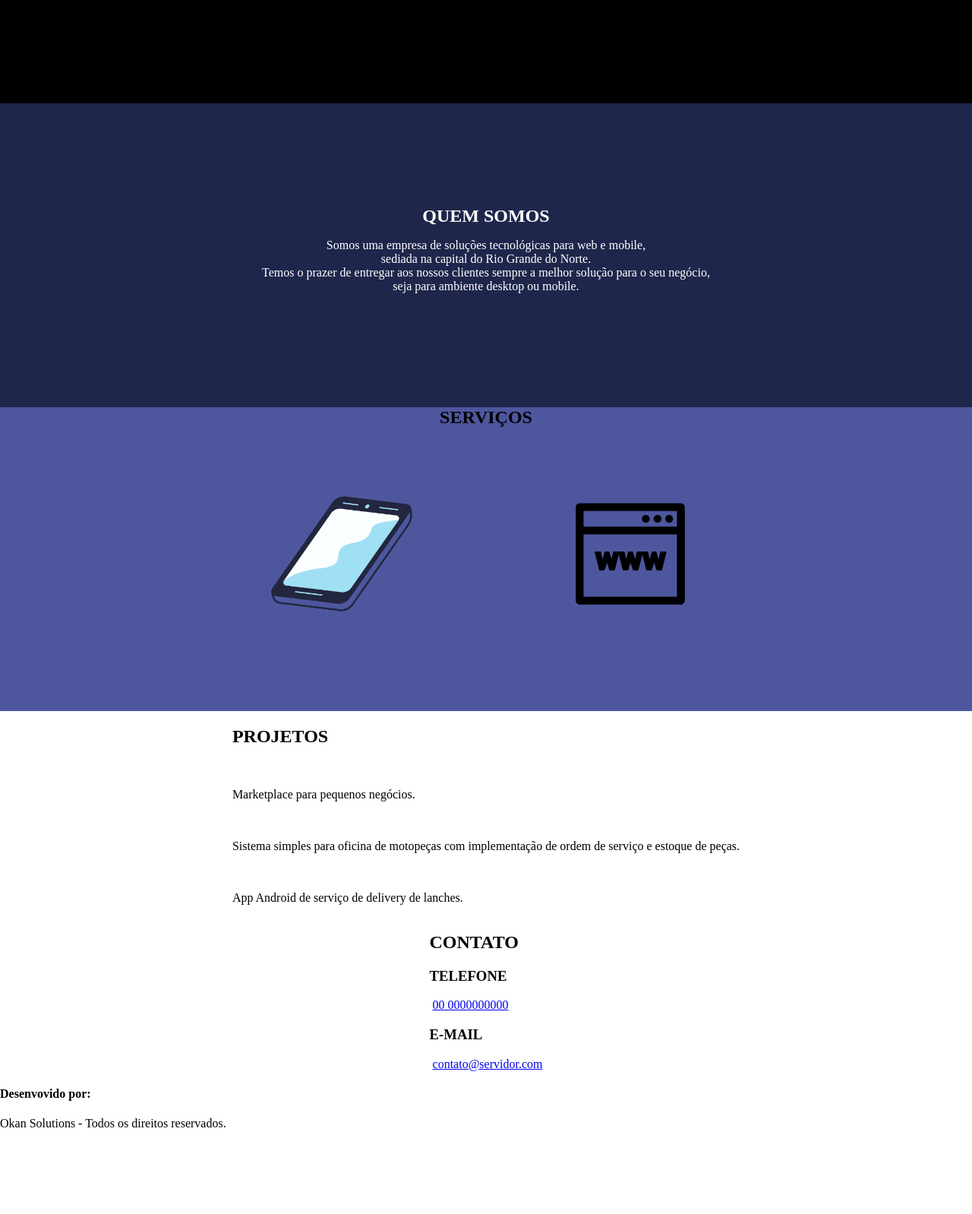
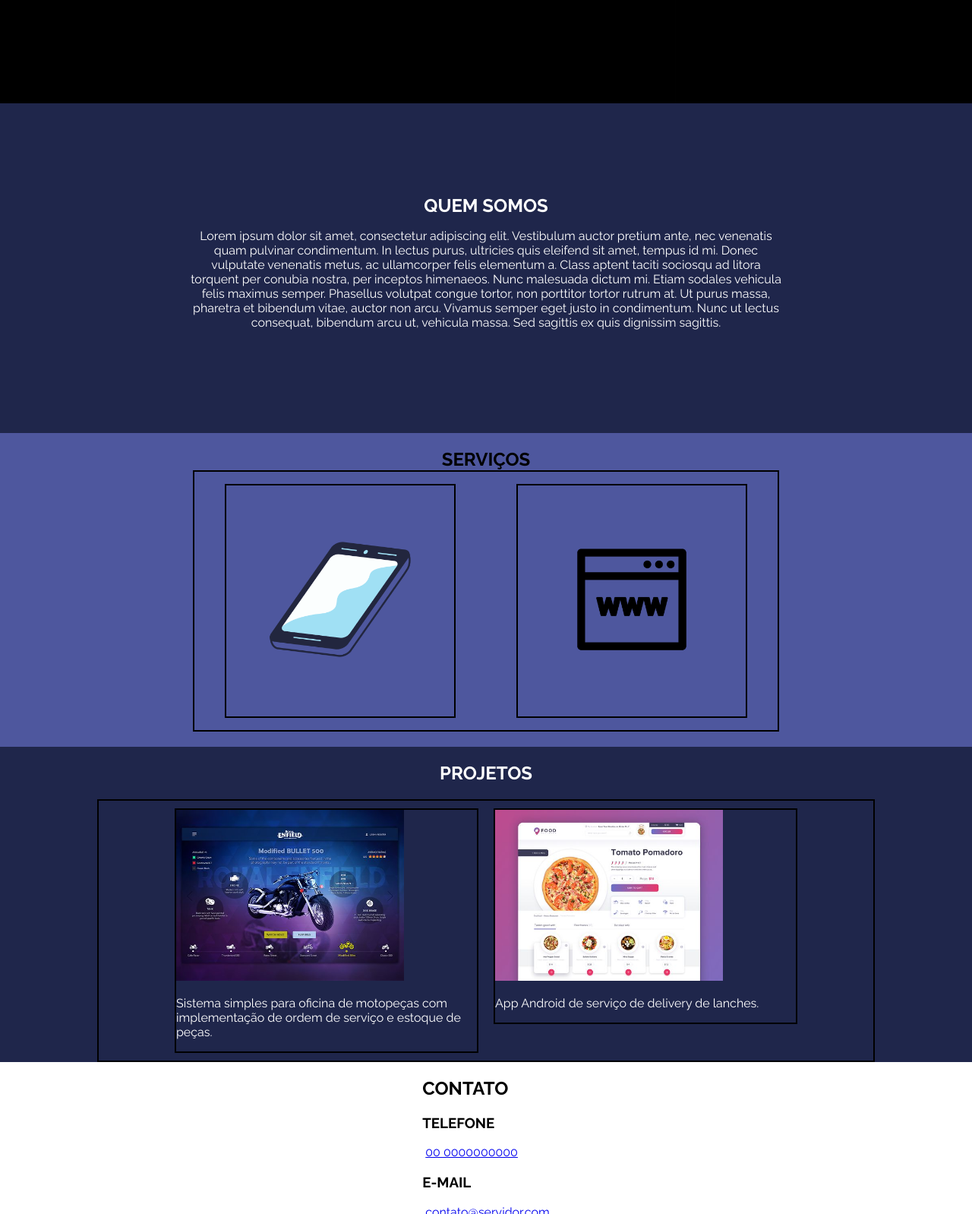
Before and after one commit to tjbass2021/site-okansolution, a plain HTML site: page index.html in a window 1280 px wide. Shown: the part 380-1978 px from the top of the page at 76% size. Before the commit the page ends 1884 px from the top, so only its background shows below. Drawn offline with Linux system fonts and the light colour scheme.

Commit message:
modificações

```diff
--- a/assets/css/estilos.css
+++ b/assets/css/estilos.css
@@ -5,6 +5,7 @@
 body{
     margin: 0;
     padding: 0;
+    font-family: 'Raleway', sans-serif;
 }
 
 header{
@@ -65,7 +66,7 @@ main .logo{
     flex-direction: column;
     align-items: center;
     margin: 0 0;
-    height: 400px;
+    height: 25%;
     width: 100%;
     background-color: #1f264b;
     color: white;
@@ -76,7 +77,10 @@ main .logo{
     flex-direction: column;
     align-items: center;
     justify-content: center;
-    height: 100%;
+    height: 50%;
+    width: 80%;
+    padding: 20px;
+    margin: 100px;
 }
 
 #sobre  .texto h1, #sobre .texto p{
@@ -86,14 +90,19 @@ main .logo{
 #sobre .texto h1{
     margin: 0 auto;
 }
+#sobre .texto p{
+    width: 80%;
+    height: 60%;
+}
 
 #servicos{
     display: flex;
     flex-flow: column;
     align-items: center;
     background-color: #4e579e;
-    height: 400px;
+    height: 25%;
     width: 100%;
+    padding: 20px;
 }
 
 #servicos h1{
@@ -103,6 +112,8 @@ main .logo{
 #servicos .figuras{
     display: flex;
     flex-flow: row wrap;
+    justify-content: center;
+    border: 2px solid black;
 }
 
 #servicos .figuras figure img:hover{
@@ -113,3 +124,36 @@ main .logo{
 #servicos .figuras figure img{
     width: 300px;
 }
+#servicos .figuras figure{
+    border: 2px solid black;
+}
+
+#projetos{
+    display: flex;
+    flex-flow: column wrap;
+    align-items: center;
+    height: 25%;
+    width: 100%;
+    background-color: #1f264b;
+    color: white;
+}
+
+.projetos{
+    display: flex;
+    flex-flow: row wrap;
+    justify-content: center;
+    width: 80%;
+    height: 80%;
+    border: 2px solid black;
+}
+
+.marketplace, .delivery, .oficina{
+    height: 80%;
+    width: 400px;
+    border: 2px solid black;
+    margin: 10px;
+}
+
+.marketplace img, .oficina img, .delivery img{
+    width: 300px;
+}
--- a/index.html
+++ b/index.html
@@ -6,6 +6,9 @@
     <meta name="viewport" content="width=device-width, initial-scale=1.0">
     <title>Home - Okan Solutions</title>
     <link rel="stylesheet" href="assets/css/estilos.css">
+    <link rel="preconnect" href="https://fonts.googleapis.com">
+    <link rel="preconnect" href="https://fonts.gstatic.com" crossorigin>
+    <link href="https://fonts.googleapis.com/css2?family=Raleway:ital,wght@0,100;0,200;0,300;0,400;0,500;0,600;0,700;0,800;0,900;1,100;1,200;1,300;1,400;1,500;1,600;1,700;1,800;1,900&display=swap" rel="stylesheet">
 </head>
 <body>
     <div class="container">
@@ -33,10 +36,16 @@
                 <div class="texto">
                     <h1>QUEM SOMOS</h1>
 
-                    <p>Somos uma empresa de soluções tecnológicas para web e mobile, <br> sediada
-                        na capital do Rio Grande do Norte. <br> Temos o prazer de entregar aos nossos
-                        clientes sempre a melhor solução para o seu negócio, <br> seja para ambiente
-                        desktop ou mobile.
+                    <p>Lorem ipsum dolor sit amet, consectetur adipiscing elit.
+                        Vestibulum auctor pretium ante, nec venenatis quam pulvinar condimentum.
+                        In lectus purus, ultricies quis eleifend sit amet, tempus id mi.
+                        Donec vulputate venenatis metus, ac ullamcorper felis elementum a.
+                        Class aptent taciti sociosqu ad litora torquent per conubia nostra, per inceptos himenaeos.
+                        Nunc malesuada dictum mi. Etiam sodales vehicula felis maximus semper.
+                        Phasellus volutpat congue tortor, non porttitor tortor rutrum at.
+                        Ut purus massa, pharetra et bibendum vitae, auctor non arcu.
+                        Vivamus semper eget justo in condimentum. Nunc ut lectus consequat,
+                         bibendum arcu ut, vehicula massa. Sed sagittis ex quis dignissim sagittis.
                     </p>
                 </div>
 
@@ -61,17 +70,9 @@
 
                 <h1>PROJETOS</h1>
 
-                <div class="marketplace">
-                    <img src="" alt="">
-
-                    <p>Marketplace para pequenos
-                        negócios.
-                    </p>
-
-                </div>
-
+                <div class="projetos">
                     <div class="oficina">
-                    <img src="" alt="">
+                        <img src="assets/img/motopecas.jpg" alt="">
 
                         <p>Sistema simples para oficina de motopeças
                             com implementação de ordem de serviço e
@@ -81,9 +82,10 @@
                     </div>
 
                     <div class="delivery">
-                    <img src="" alt="">
+                        <img src="assets/img/delivery.jpg" alt="">
 
                         <p>App Android de serviço de delivery de lanches.</p>
+                    </div>
                 </div>
 
             </article>
```
Also changed, not shown: assets/img/delivery.jpg (added), assets/img/marketplace.jpg (added), assets/img/motopecas.jpg (added). Lines whose indentation alone changed are shown as unchanged.
